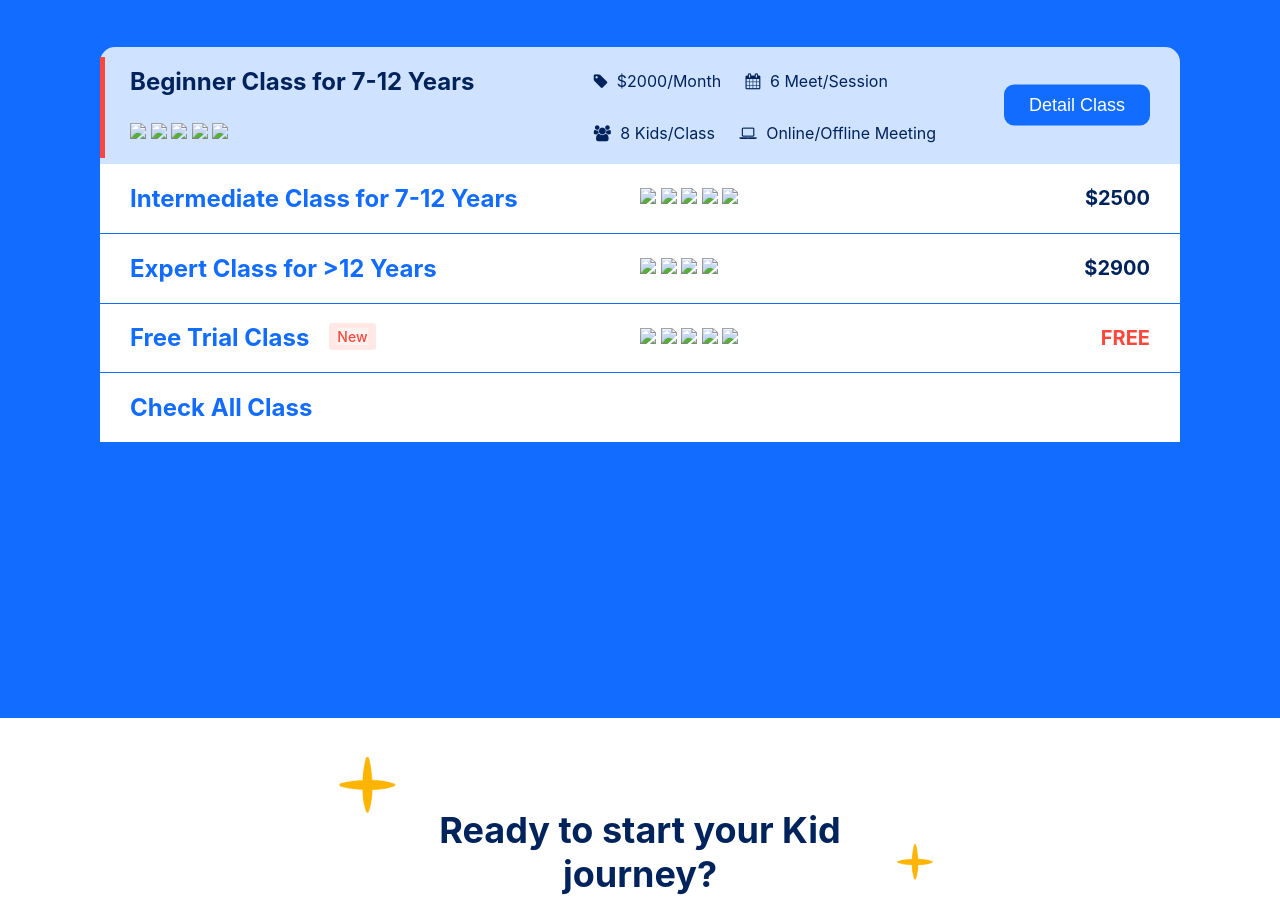
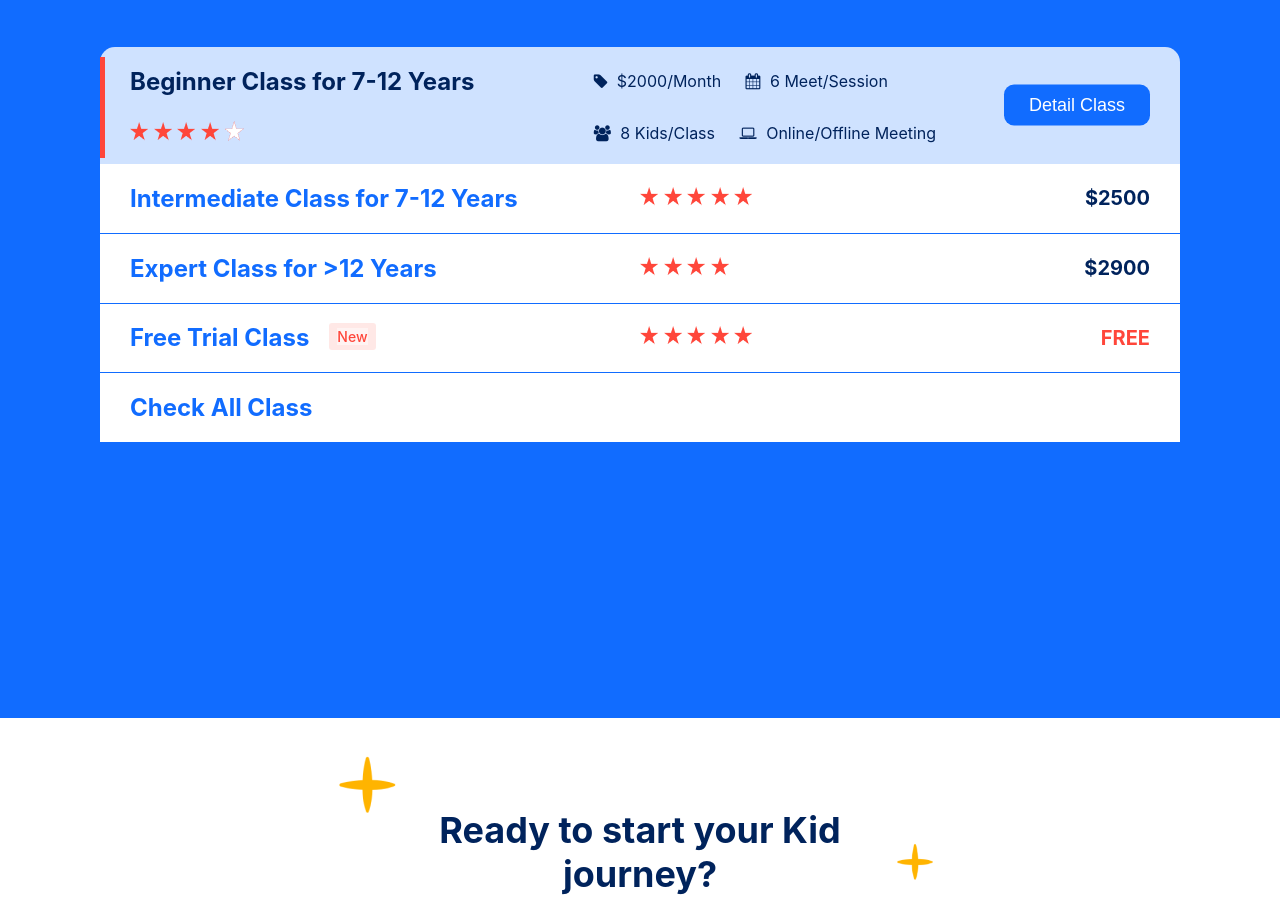
Before and after one commit to LuizH64/coding-kid, a plain HTML site: page index.html in a window 1280 px wide. Shown: the part 3282-4200 px from the top of the page. Drawn offline with Linux system fonts and the light colour scheme; the site is published under a folder, as on GitHub Pages, so addresses that start at the root find nothing.

Commit message:
Consertando src das images

```diff
--- a/index.html
+++ b/index.html
@@ -154,11 +154,11 @@
                 </div>
 
                 <div class="stars">
-                    <img src="/images/star.png" />
-                    <img src="/images/star.png" />
-                    <img src="/images/star.png" />
-                    <img src="/images/star.png" />
-                    <img src="/images/empty-star.png" />
+                    <img src="./images/star.png" />
+                    <img src="./images/star.png" />
+                    <img src="./images/star.png" />
+                    <img src="./images/star.png" />
+                    <img src="./images/empty-star.png" />
                 </div>
 
                 <div class="icons">
@@ -174,11 +174,11 @@
                 <h2>Intermediate Class for 7-12 Years</h2>
 
                 <div>
-                    <img src="/images/star.png" />
-                    <img src="/images/star.png" />
-                    <img src="/images/star.png" />
-                    <img src="/images/star.png" />
-                    <img src="/images/star.png" />
+                    <img src="./images/star.png" />
+                    <img src="./images/star.png" />
+                    <img src="./images/star.png" />
+                    <img src="./images/star.png" />
+                    <img src="./images/star.png" />
                 </div>
 
                 <span class="price">$2500</span>
@@ -187,10 +187,10 @@
                 <h2>Expert Class for >12 Years</h2>
 
                 <div>
-                    <img src="/images/star.png" />
-                    <img src="/images/star.png" />
-                    <img src="/images/star.png" />
-                    <img src="/images/star.png" />
+                    <img src="./images/star.png" />
+                    <img src="./images/star.png" />
+                    <img src="./images/star.png" />
+                    <img src="./images/star.png" />
                 </div>
 
                 <span class="price">$2900</span>
@@ -199,11 +199,11 @@
                 <h2 class="new">Free Trial Class</h2>
 
                 <div>
-                    <img src="/images/star.png" />
-                    <img src="/images/star.png" />
-                    <img src="/images/star.png" />
-                    <img src="/images/star.png" />
-                    <img src="/images/star.png" />
+                    <img src="./images/star.png" />
+                    <img src="./images/star.png" />
+                    <img src="./images/star.png" />
+                    <img src="./images/star.png" />
+                    <img src="./images/star.png" />
                 </div>
 
                 <span class="price free">FREE</span>
```
